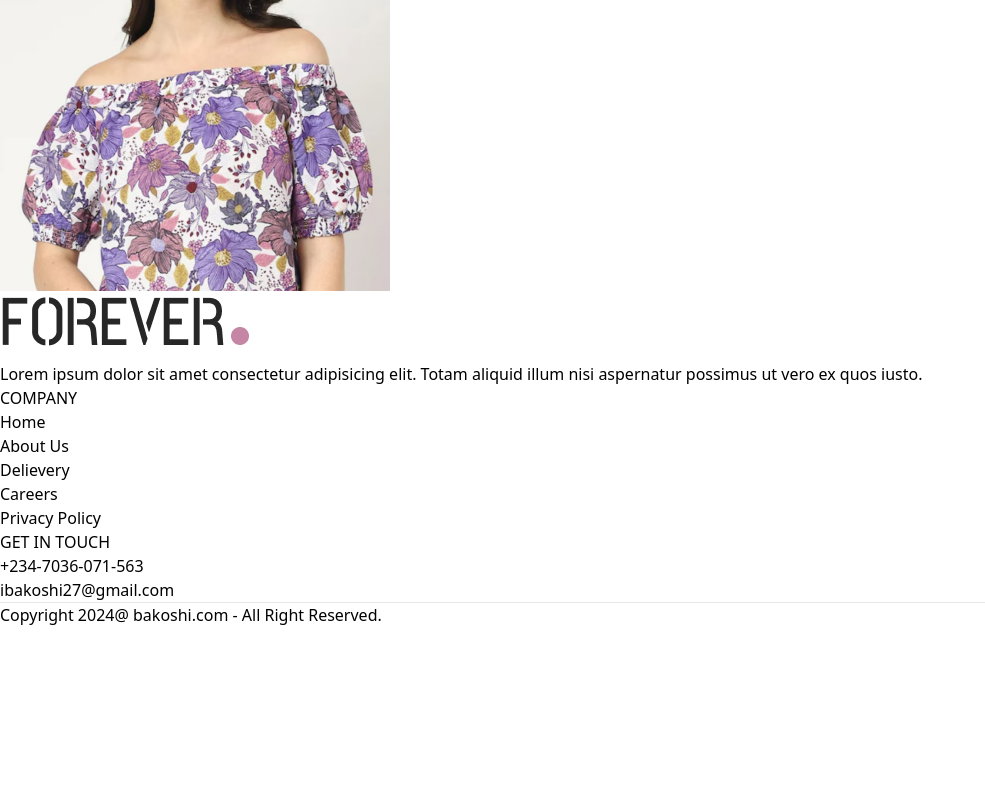
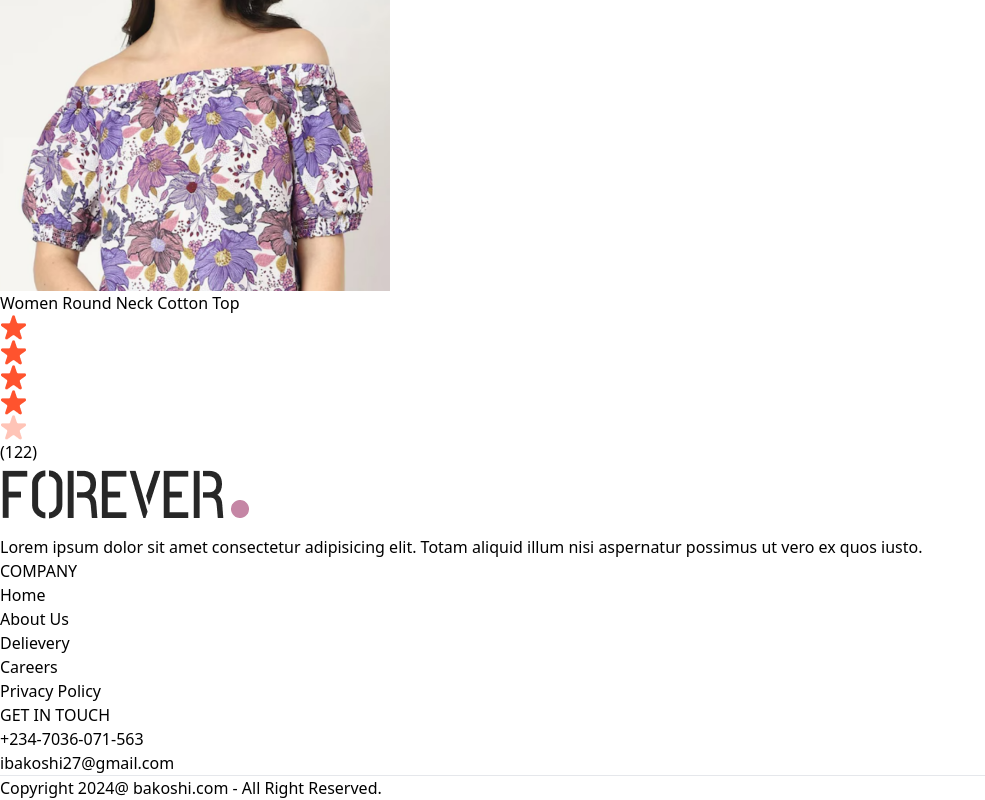
Before and after one commit to Kadunapikin/Chongai-store, a React (Vite) app in the folder frontend/: page /product/aaaaa in a window 1280 px wide. Shown: the part 1131-1931 px from the top of the page, without its empty margins (0-985 px from the left). Before the commit the page ends 1758 px from the top, so only its background shows below. Built offline with nearby package versions, Linux system fonts and the light colour scheme.

Commit message:
display product name and star_icon in Product page

```diff
--- a/frontend/src/pages/Product.jsx
+++ b/frontend/src/pages/Product.jsx
@@ -1,6 +1,7 @@
 import React, { useContext, useEffect, useState } from 'react'
 import { useParams } from 'react-router-dom'
 import { ShopContext } from '../context/ShopContext';
+import { assets } from '../assets/assets';
 
 const Product = () => {
   const {productId} = useParams();
@@ -25,10 +26,10 @@ const Product = () => {
 
   return productData ? (
     <div className='border-t-2 pt-10 transition-opacity ease-in duration-500 opacity-100'>
-      {/* Product data */}
+      {/* --------------Product data---------------- */}
       <div className='flex gap-12 sm:gap-12 flex-col sm:flex-row'>
 
-        {/* Product images */}
+        {/*------------- Product images------------- */}
         <div className='flex-1 flex flex-col-reverse gap-3 sm:flex-row'>
           <div className='flex sm:flex-col overflow-x-auto overflow-y-scroll justify-between sm:justify-normal sm:w-[18.7%] w-full'>
             {
@@ -47,6 +48,20 @@ const Product = () => {
             <img src={image} alt="" className='w-full h-auto'/>
           </div>
         </div>
+        {/* -------------Product information-------------------- */}
+        <div className='flex-1'>
+          <h1 className='font-medium text-2xl mt-2'>{productData.name}</h1>
+          <div className='flex items-center gap-1 mt-2'>
+            <img src={assets.star_icon} alt="" className="w-3 5" />
+            <img src={assets.star_icon} alt="" className="w-3 5" />
+            <img src={assets.star_icon} alt="" className="w-3 5" />
+            <img src={assets.star_icon} alt="" className="w-3 5" />
+            <img src={assets.star_dull_icon} alt="" className="w-3 5" />
+            <p className='pl-2'>(122)</p>
+
+          </div>
+
+        </div>
       </div>
     </div>
   ) : <div className='opacity-0'></div>
```
